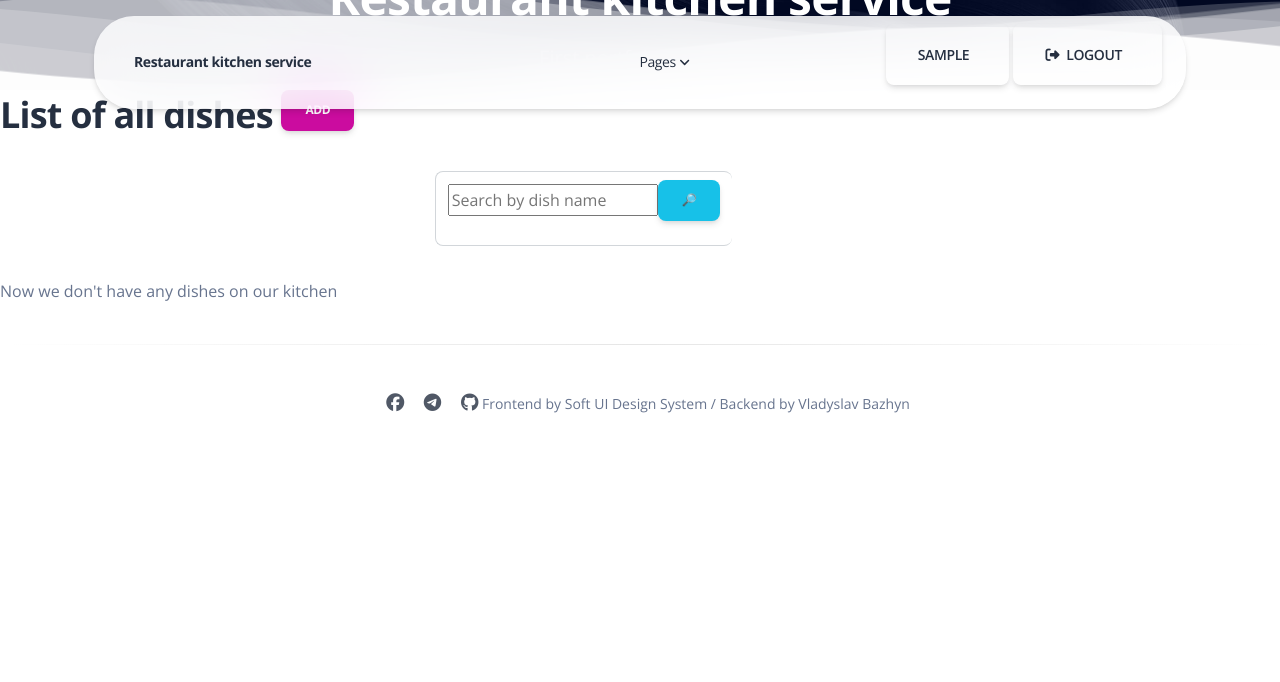
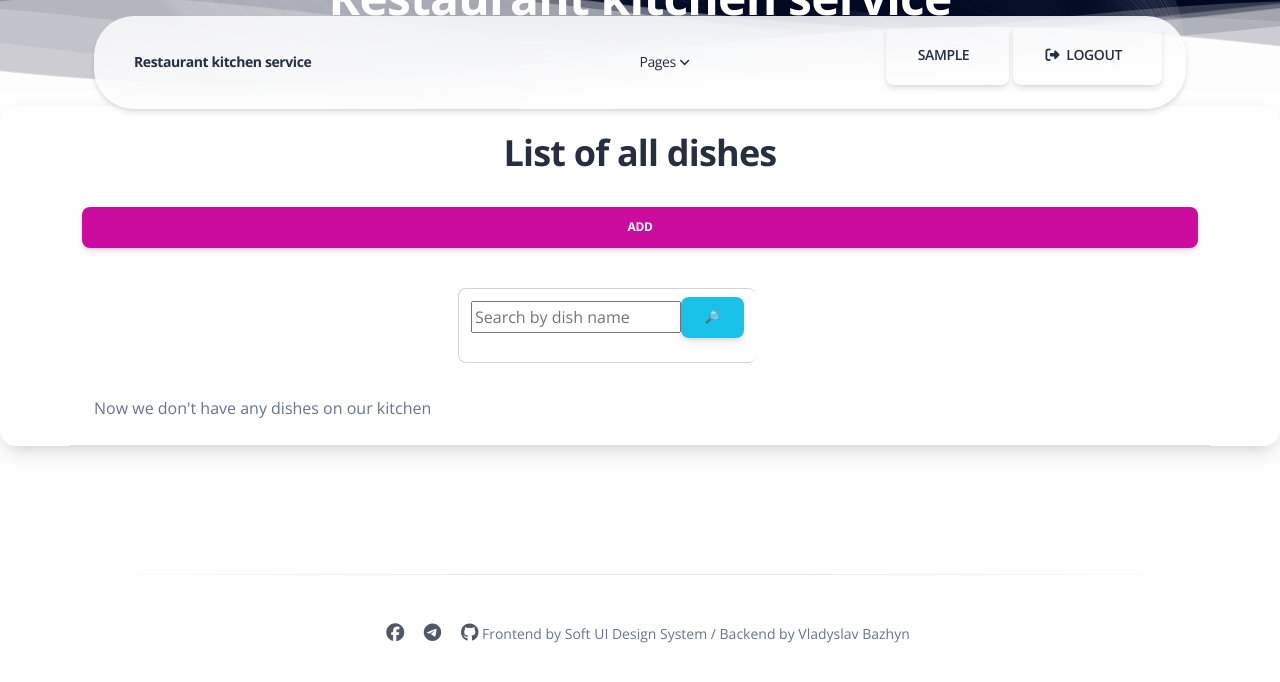
Before and after one commit to VladyslavBazhyn/restaurant_kitchen_service, a Django app: page /dish/ in a window 1280 px wide. Shown: the top 682 px of the page. Run offline with Django 5.2, Linux system fonts and the light colour scheme; the visitor is signed in with stand-in values (Sample User, id 1); data that the repository does not hold is empty; some libraries are stand-ins or nearby versions.

Commit message:
Change visual performance of dish-list page

```diff
--- a/templates/includes/footer.html
+++ b/templates/includes/footer.html
@@ -1,5 +1,5 @@
-  <footer class="footer pt-2 mt-2">
-    <hr class="horizontal dark mb-5">
+<footer class="footer pt-2 mt-2">
+  <hr class="horizontal dark mb-5">
     <div class="container ">
       <div class="row justify-content-center">
         <div class="col-12">
@@ -30,4 +30,4 @@
         </div>
       </div>
     </div>
-  </footer>
+</footer>
--- a/templates/kitchen/dish_list.html
+++ b/templates/kitchen/dish_list.html
@@ -1,28 +1,48 @@
 {% extends "base.html" %}
-<!--Pagination?-->
-<!--Name of dish_type it is in video-->
-<body>
+{% load static %}
+
 {% block content %}
+  <div class="row mt-3">
+    <div class="col-12">
+      <div class="position-relative border-radius-xl overflow-hidden shadow-lg mb-7">
+        <div class="container border-bottom">
+          <div class="row justify-space-between py-2">
+            <section class="pt-3 pb-4 text-center" id="count-stats">
               <h2>
                 List of all dishes
+              </h2>
+            </section>
+
             <a href="{% url 'kitchen:dish-create' %}" class="btn btn-primary link-to-page float-right">Add</a>
-    </h2>
+
             {% include "includes/searching.html" %}
+
             {% if dish_list %}
               {% for dish in dish_list %}
-        <ul>
-          <li>
-            ({{ dish.id }})
-            <a href="{% url 'kitchen:dish-detail' pk=dish.id%}">
-              {{ dish.name }}
+                <div class="container py-3 mt-3">
+                  <div class="row">
+                    <div class="col-12 mx-auto">
+                      <div class="form-check form-switch ps-0">
+                        <ul class="border-radius-xl mx-auto py-3 blur shadow-blur nav">
+                          <li class="nav-item">
+                            <a href="{% url 'kitchen:dish-detail' pk=dish.id%}" target="_blank">
+                              <p class="d-inline text-sm z-index-1 font-weight-bold" data-bs-toggle="tooltip" data-bs-placement="bottom" title="{{ dish.id }}">{{ dish.name }}</p>
                             </a>
                              / Type: {{ dish.dish_type.name }}
                              / Price: {{ dish.price }}
                           </li>
                         </ul>
+                      </div>
+                    </div>
+                  </div>
+                </div>
               {% endfor %}
             {% else %}
               <p>Now we don't have any dishes on our kitchen</p>
             {% endif %}
+          </div>
+        </div>
+      </div>
+    </div>
+  </div>
 {% endblock %}
-</body>
```
Lines whose indentation alone changed are shown as unchanged.
